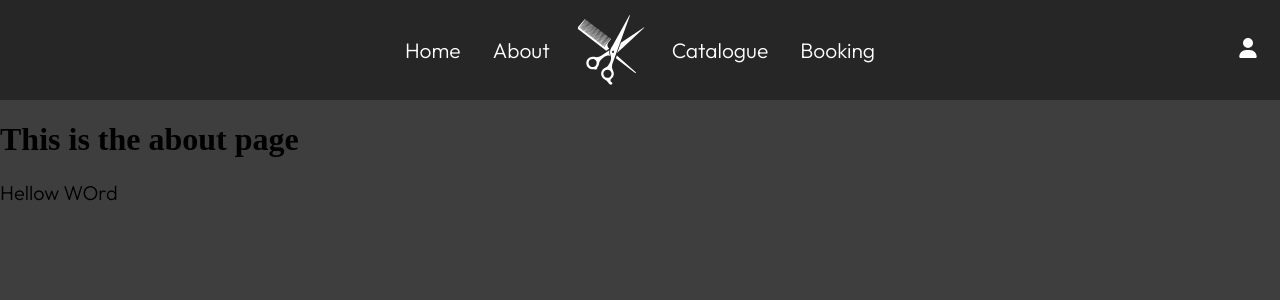
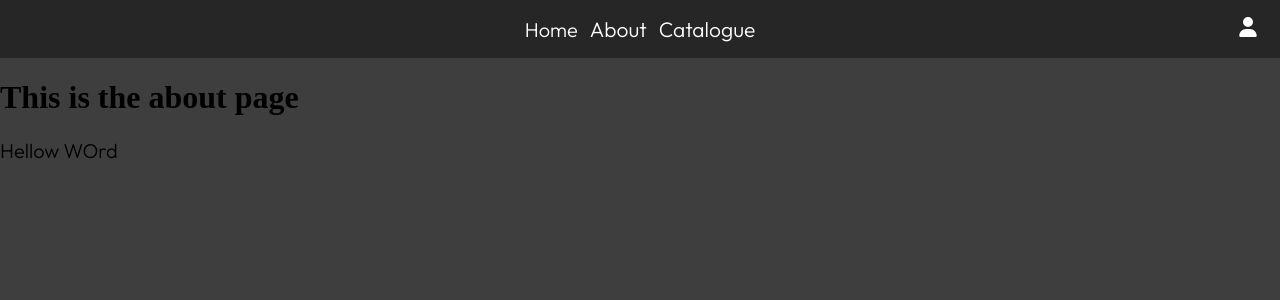
Before and after one commit to IskrataYT/I-FBarbershop-NextJS, a Next.js app: page /about in a window 1280 px wide. Shown: the top 300 px of the page. Built offline with nearby package versions, Linux system fonts and the light colour scheme.

Commit message:
Refactor Navbar component and add classnames package

```diff
--- a/package.json
+++ b/package.json
@@ -12,6 +12,7 @@
     "-": "^0.0.1",
     "@typescript-eslint/eslint-plugin": "^6.19.0",
     "@typescript-eslint/parser": "^6.19.0",
+    "classnames": "^2.5.1",
     "eslint-config-airbnb": "^19.0.4",
     "eslint-config-prettier": "^9.1.0",
     "eslint-plugin-import": "^2.29.1",
--- /dev/null
+++ b/src/components/atoms/Menu.jsx
@@ -0,0 +1,28 @@
+import Button from "./button"
+import styles from '../organisms/css/Navbar.module.css'
+
+
+
+export const Menu = ({ isAddMargin }) => {
+  return (
+    <div className={styles.navbarElement}>
+      <Button style={{ margin: isAddMargin ? "0 20px 0 0" : "" }} to="/home">
+        Home
+      </Button>
+      <Button
+        style={{ margin: isAddMargin ? "0 20px 0 0" : "" }}
+        to="/about"
+        navbar={true}
+      >
+        About
+      </Button>
+      <Button
+        style={{ margin: isAddMargin ? "0 20px 0 20px" : "" }}
+        to="/catalogue"
+        navbar={true}
+      >
+        Catalogue
+      </Button>
+    </div>
+  )
+}
--- a/src/components/organisms/navbar.js
+++ b/src/components/organisms/navbar.js
@@ -1,118 +1,103 @@
 // Navbar.js
-import React, { useState, useEffect } from 'react';
-import Button from '../atoms/button';
-import styles from "./css/Navbar.module.css";
-import Logo from '../atoms/logo';
-import {FaUser, FaBars, FaArrowRight, FaMoon, FaSun, FaArrowLeft} from 'react-icons/fa6'
-import Dropdown from '../molecules/dropdown';
-
-const Navbar = () => {
-  const [isMobile, setIsMobile] = useState(false);
-  const [isOpen, setIsOpen] = useState(false);
-
-  const changeDropdownContentThemes = () => {
-    setDropdownContent(
-      <>
-        <Button onClick={setDefaultDropdownContent} navbar={true}><FaArrowLeft /></Button>
-        <Button navbar={true}>Dark <FaMoon /></Button>
-        <Button navbar={true}>Light <FaSun /></Button>
-      </>
-    );
-  };
-
-  const changeDropdownContentLanguages = () => {
-    setDropdownContent(
-      <>
-        <Button onClick={setDefaultDropdownContent} navbar={true}><FaArrowLeft /></Button>
-        <Button navbar={true}>English</Button>
-        <Button navbar={true}>Bulgarian</Button>
-      </>
-    );
-  };
+import React, { useState, useEffect } from "react"
+import Button from "../atoms/button"
+import styles from "./css/Navbar.module.css"
+import Logo from "../atoms/logo"
+import {
+  FaUser,
+  FaBars,
+  FaArrowRight,
+  FaMoon,
+  FaSun,
+  FaArrowLeft,
+} from "react-icons/fa6"
+import Dropdown from "../molecules/dropdown"
+import {
+  getComponentByKey,
+  getRenderedKeysByComponent,
+} from "@/models/navbar-menu-model"
+import { Menu } from "../atoms/Menu"
 
 
-  const setDefaultDropdownContent = () => {
-    setDropdownContent(
-      <>
-      <Button>Account Settings</Button>
-      <Button onClick={changeDropdownContentThemes} navbar={true}>Theme <FaArrowRight /></Button>
-      <Button onClick={changeDropdownContentLanguages} navbar={true}>Language <FaArrowRight /></Button>
-    </>
-    );
-  };
-
-  const [dropdownContent, setDropdownContent] = useState(
-    <>
-    <Button to="/sign-in">Account Settings</Button>
-    <Button onClick={changeDropdownContentThemes} navbar={true}>Theme <FaArrowRight /></Button>
-    <Button onClick={changeDropdownContentLanguages} navbar={true}>Language <FaArrowRight /></Button>
-  </>
-  );
+/**
+ * Компонентите макс 60 линии
+ * Компонентите, които рендерират JSX (HTML) трябва да са кръстени с главна буква
+ * Без да се повтаря код. Ако има нещо, което се повтаря да се изнесе в компонент или отделна функция и да се използва където е необходимо
+ * Да се ползват .jsx и .js екстеншъни за файловете (.jsx е за компоненти, .js е за всичко останало)
+ * Куките като useEffect и useState трябва да са винаги най отгоре в компонента
+ * Евент лисънърите не трябва да се ползват. Ако все пак се налага да се правят useEffect и да се чистят в ретърн на useEffect
+ * Без JSX в useState
+ */
 
 
 
+const Navbar = () => {
+  const [isMobile, setIsMobile] = useState(false)
+  const [isOpen, setIsOpen] = useState(false)
+  const [renderedKeys, setRenderedKeys] = React.useState([
+    "account-settings",
+    "theme",
+    "language",
+  ])
 
   useEffect(() => {
     // This runs when the component mounts and updates `isMobile`
-    const isMobileWidth = window.innerWidth <= 640;
-    setIsMobile(isMobileWidth);
-  }, []);
+    const isMobileWidth = window.innerWidth <= 640
+    setIsMobile(isMobileWidth)
+  }, [])
 
   useEffect(() => {
     const checkIfMobile = () => {
-      const isMobileWidth = window.innerWidth <= 640;
-      setIsMobile(isMobileWidth);
+      const isMobileWidth = window.innerWidth <= 640
+      setIsMobile(isMobileWidth)
       if (!isMobileWidth) {
-        setIsOpen(false);
+        setIsOpen(false)
       }
-    };
+    }
 
-    window.addEventListener("resize", checkIfMobile);
-    return () => window.removeEventListener("resize", checkIfMobile);
-  }, []);
+    window.addEventListener("resize", checkIfMobile)
+    return () => window.removeEventListener("resize", checkIfMobile)
+  }, [])
 
   const toggleMenu = () => {
-    setIsOpen(!isOpen);
-  };
+    setIsOpen(!isOpen)
+  }
 
   return (
     <div className={styles.navbarContainer}>
       {isMobile ? (
         <>
-        <div className={styles.navbarElement}>
-        <Dropdown clickable title={<FaUser />}>
-              {dropdownContent}
+          <div className={styles.navbarElement}>
+            <Dropdown clickable title={<FaUser />}>
+              {renderedKeys.map((key) =>
+                getComponentByKey(key, () =>
+                  setRenderedKeys(getRenderedKeysByComponent(key))
+                )
+              )}
             </Dropdown>
-        <Logo isMobile></Logo>
-          <Button onClick={toggleMenu}><FaBars></FaBars></Button>
-        </div>
-          {isOpen && (
-            <div className={styles.navbarElement}>
-              <Button to="/home">Home</Button>
-              <Button to="/about" navbar={true}>About</Button>
-              <Button to="/catalogue" navbar={true}>Catalogue</Button>
-              <Button to="/book-an-appointment" navbar={true}>Booking</Button>
-              </div>
-          )}
+            <Logo isMobile></Logo>
+            <Button onClick={toggleMenu}>
+              <FaBars></FaBars>
+            </Button>
+          </div>
+          {isOpen && <Menu isAddMargin={false} />}
         </>
       ) : (
         <>
-          <div className={styles.navbarElement}>
-            <Button to="/home" margin="0 20px 0 0" navbar={true}>Home</Button>
-            <Button to="/about" margin="0 20px 0 0" navbar={true}>About</Button>
-            <Logo />
-            <Button margin="0 20px 0 20px" to="/catalogue" navbar={true}>Catalogue</Button>
-            <Button navbar={true} to="/book-an-appointment">Booking</Button>
-          </div>
+          <Menu isAddMargin={true} />
           <div className={styles.navbarElement}>
             <Dropdown clickable title={<FaUser />}>
-              {dropdownContent}
+              {renderedKeys.map((key) =>
+                getComponentByKey(key, () =>
+                  setRenderedKeys(getRenderedKeysByComponent(key))
+                )
+              )}
             </Dropdown>
           </div>
         </>
       )}
     </div>
-  );
-};
+  )
+}
 
-export default Navbar;
+export default Navbar
--- /dev/null
+++ b/src/models/navbar-menu-model.js
@@ -0,0 +1,84 @@
+import Button from "@/components/atoms/button"
+import { FaArrowLeft, FaArrowRight, FaMoon, FaSun } from "react-icons/fa6"
+
+export const getRenderedKeysByComponent = (key) => {
+	switch (key) {
+		case "left-arrow":
+			return ["account-settings", "theme", "language"]
+		case "theme":
+			return ["left-arrow", "dark", "light"]
+		case "language":
+			return ["left-arrow", "dark", "light"]
+		default:
+			return ["account-settings", "theme", "language"]
+	}
+}
+
+export const getComponentByKey = (key, updateShowingKeysFunction) => {
+	switch (key) {
+		case "left-arrow":
+			return (
+				<Button
+					key={key}
+					onClick={() => updateShowingKeysFunction()}
+					navbar={true}
+				>
+					<FaArrowLeft />
+				</Button>
+			)
+		case "dark":
+			return (
+				<Button key={key} navbar={true}>
+					Dark <FaMoon />
+				</Button>
+			)
+		case "light":
+			return (
+				<Button key={key} navbar={true}>
+					Light <FaSun />
+				</Button>
+			)
+		case "english":
+			return (
+				<Button key={key} navbar={true}>
+					English
+				</Button>
+			)
+		case "bulgarian":
+			return (
+				<Button key={key} navbar={true}>
+					Bulgarian
+				</Button>
+			)
+		case "theme":
+			return (
+				<Button
+					key={key}
+					onClick={() => updateShowingKeysFunction()}
+					navbar={true}
+				>
+					Theme <FaArrowRight />
+				</Button>
+			)
+		case "language":
+			return (
+				<Button
+					key={key}
+					onClick={() => updateShowingKeysFunction()}
+					navbar={true}
+				>
+					Language <FaArrowRight />
+				</Button>
+			)
+		case "account-settings":
+			return (
+				<Button key={key} to="/sign-in">
+					Account Settings
+				</Button>
+			)
+
+		default:
+			return null
+			break
+	}
+}
```
Also changed, not shown: 1 other file (tests, documents, lock files or other folders).
